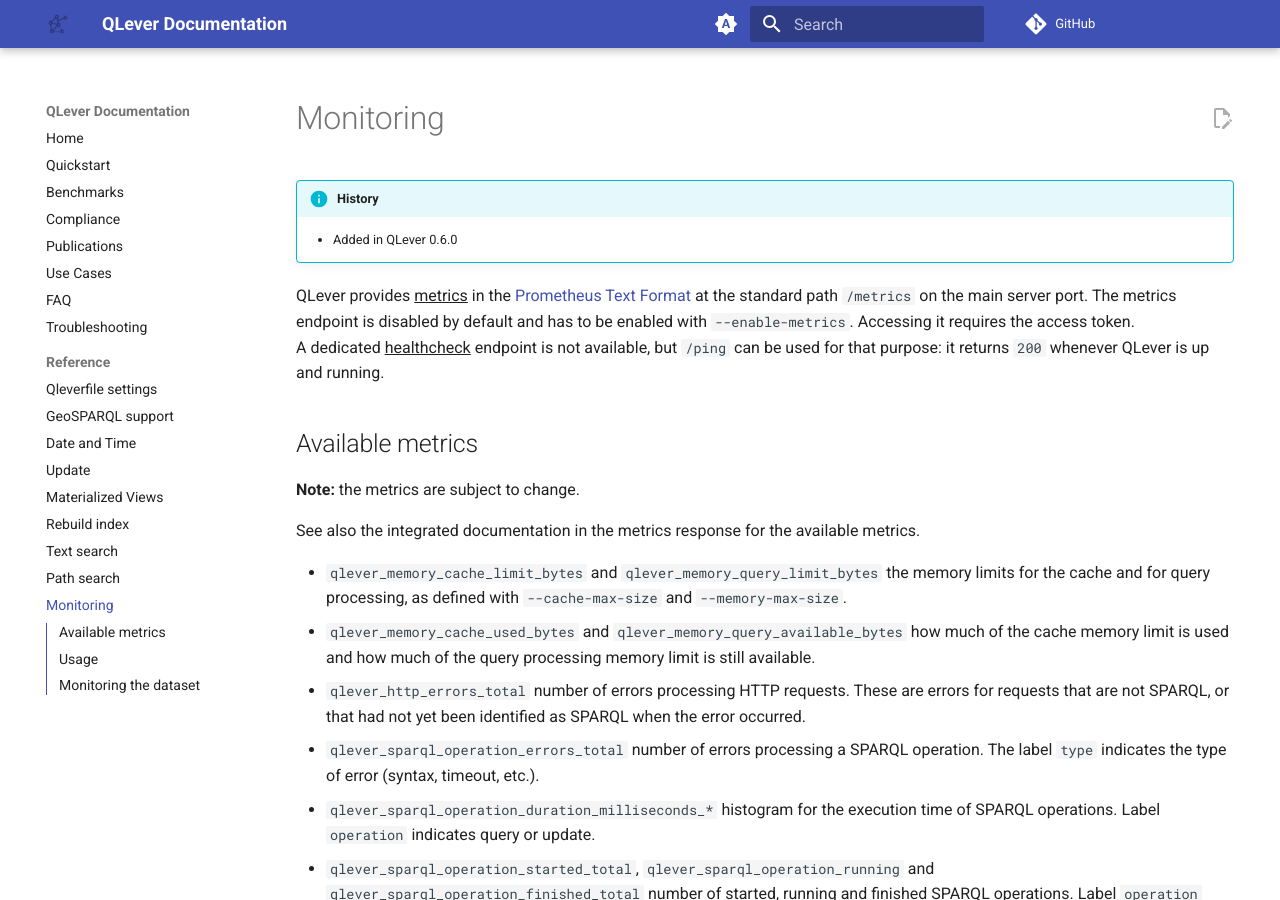
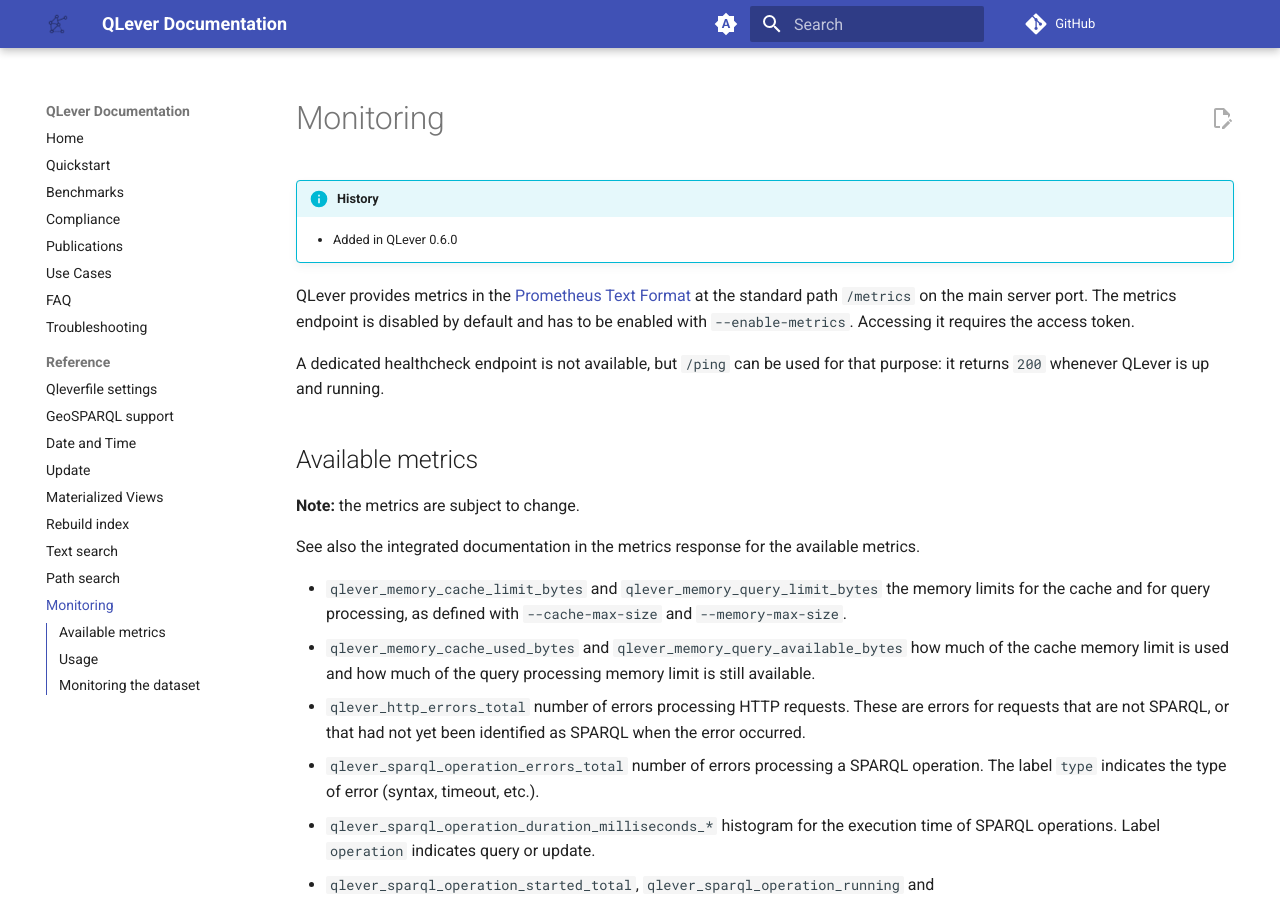
Before and after one commit to qlever-dev/qlever-docs, an MkDocs documentation site: the page built from docs/monitoring.md, in a window 1280 px wide and 900 px high. Built offline with MkDocs 1.6.1 and Material for MkDocs 9.7.7, drawn with Linux system fonts in a browser that asks for light colours; plug-ins that fetch from the network failed and are left out; comment, search, counter and statistics services are not loaded; the version menu is left out.

Commit message:
Remove underline formatting and unused pymdownx extensions
The ^^...^^ (insert/underline) syntax is not used anywhere else in the
docs, so drop it and the caret/mark/tilde extensions that were only
added for it. Also turn the line break after the metrics intro into a
proper paragraph break.

```diff
--- a/docs/monitoring.md
+++ b/docs/monitoring.md
@@ -3,8 +3,9 @@
 !!! info "History"
     - Added in QLever 0.6.0
 
-QLever provides ^^metrics^^ in the [Prometheus Text Format](https://prometheus.io/docs/instrumenting/exposition_formats/#prometheus-text-format) at the standard path `/metrics` on the main server port. The metrics endpoint is disabled by default and has to be enabled with `--enable-metrics`. Accessing it requires the access token.
-A dedicated ^^healthcheck^^ endpoint is not available, but `/ping` can be used for that purpose: it returns `200` whenever QLever is up and running.
+QLever provides metrics in the [Prometheus Text Format](https://prometheus.io/docs/instrumenting/exposition_formats/#prometheus-text-format) at the standard path `/metrics` on the main server port. The metrics endpoint is disabled by default and has to be enabled with `--enable-metrics`. Accessing it requires the access token.
+
+A dedicated healthcheck endpoint is not available, but `/ping` can be used for that purpose: it returns `200` whenever QLever is up and running.
 
 ## Available metrics
 
--- a/mkdocs.yml
+++ b/mkdocs.yml
@@ -137,6 +137,3 @@ markdown_extensions:
     - attr_list
     - footnotes
     - md_in_html
-    - pymdownx.caret
-    - pymdownx.mark
-    - pymdownx.tilde
```
